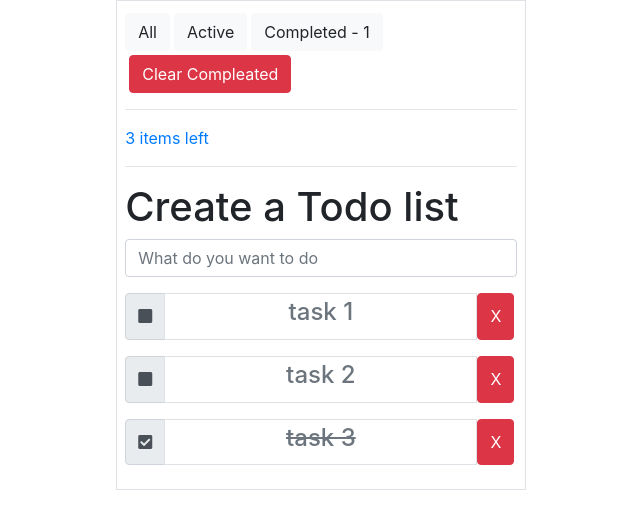
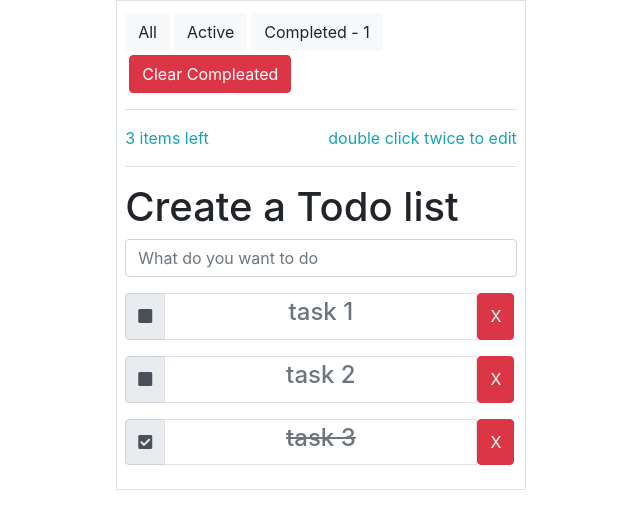
Before and after one commit to Smbat141/vue-js, a Vue app: page / in a window 1280 px wide. Shown: the top 528 px of the page, without its empty margins (319-959 px from the left). Built offline with nearby package versions, Linux system fonts and the light colour scheme.

Commit message:
ToDo 2.0

```diff
--- a/src/conponents/Posts.vue
+++ b/src/conponents/Posts.vue
@@ -10,7 +10,8 @@
         </div>
         <hr>
         <div>
-            <span><a href="">{{data.length}} items left</a></span>
+            <span class="text-info">{{data.length}} items left</span>
+            <span class="float-right text-info">double click twice to edit</span>
         </div>
         <hr>
         <form v-on:submit.prevent>
```
